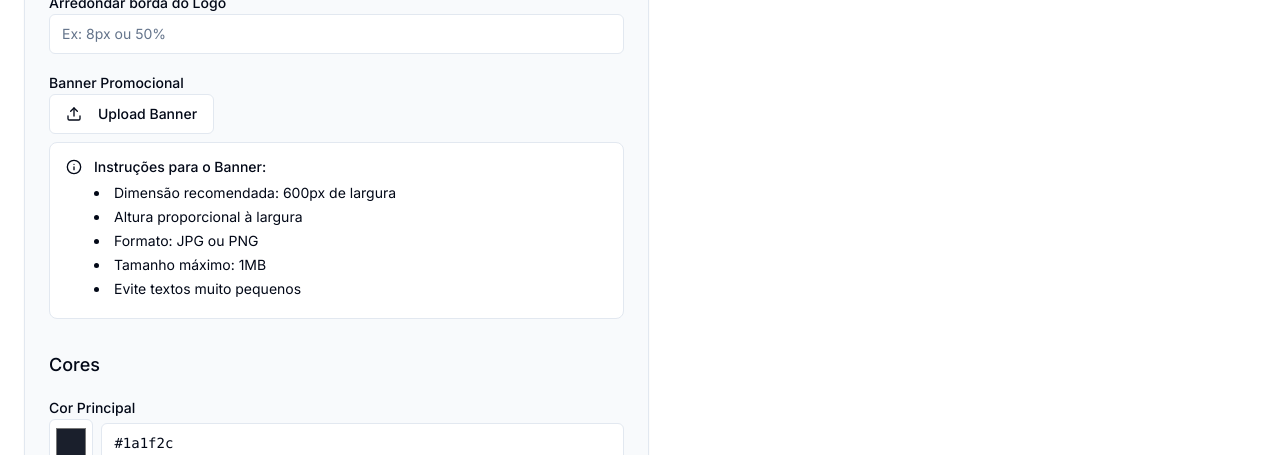
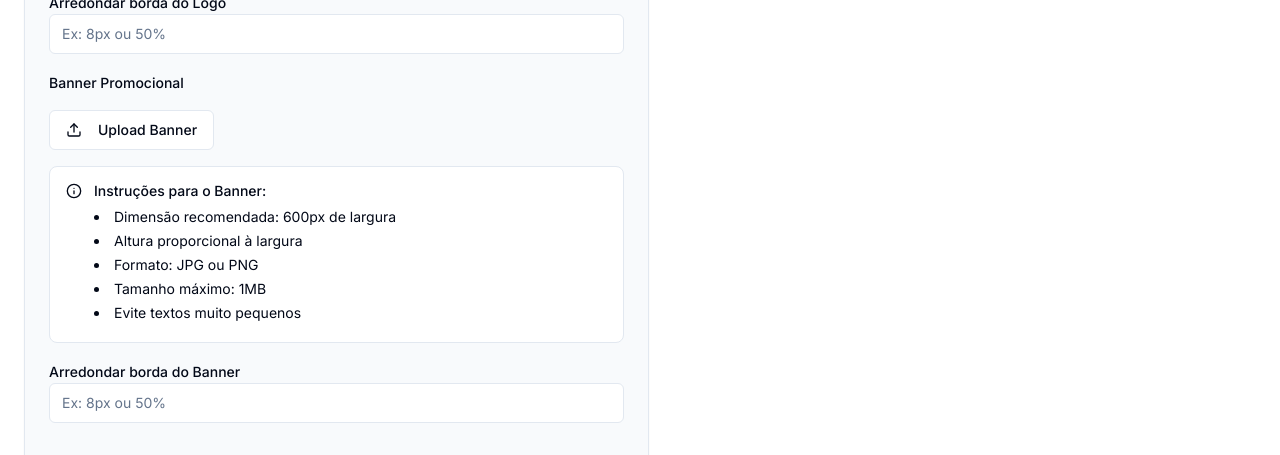
Before and after one commit to redcat2323/gerador-de-assinatura-valuehost, a React (Vite) app: page / in a window 1280 px wide. Shown: the part 497-952 px from the top of the page. Built offline with nearby package versions, Linux system fonts and the light colour scheme.

Commit message:
Fix banner border radius input
Restore the "Arredondar borda do Banner" input field below the "Banner Promocional" in the MediaUploadForm component.
[skip gpt_engineer]

```diff
--- a/src/components/signature/form/MediaUploadForm.tsx
+++ b/src/components/signature/form/MediaUploadForm.tsx
@@ -101,7 +101,7 @@ export const MediaUploadForm = ({
         </div>
       </div>
 
-      <div>
+      <div className="space-y-4">
         <Label>Banner Promocional</Label>
         <div className="flex items-center gap-2">
           {signatureData.banner_url && (
@@ -127,6 +127,17 @@ export const MediaUploadForm = ({
           </Button>
         </div>
         <UploadInstructions type="banner" />
+
+        <div className="mt-2">
+          <Label>Arredondar borda do Banner</Label>
+          <Input
+            type="text"
+            placeholder="Ex: 8px ou 50%"
+            value={signatureData.banner_border_radius || ''}
+            onChange={(e) => onBorderRadiusChange('banner', e.target.value)}
+            className="w-full"
+          />
+        </div>
       </div>
     </div>
   );
```
